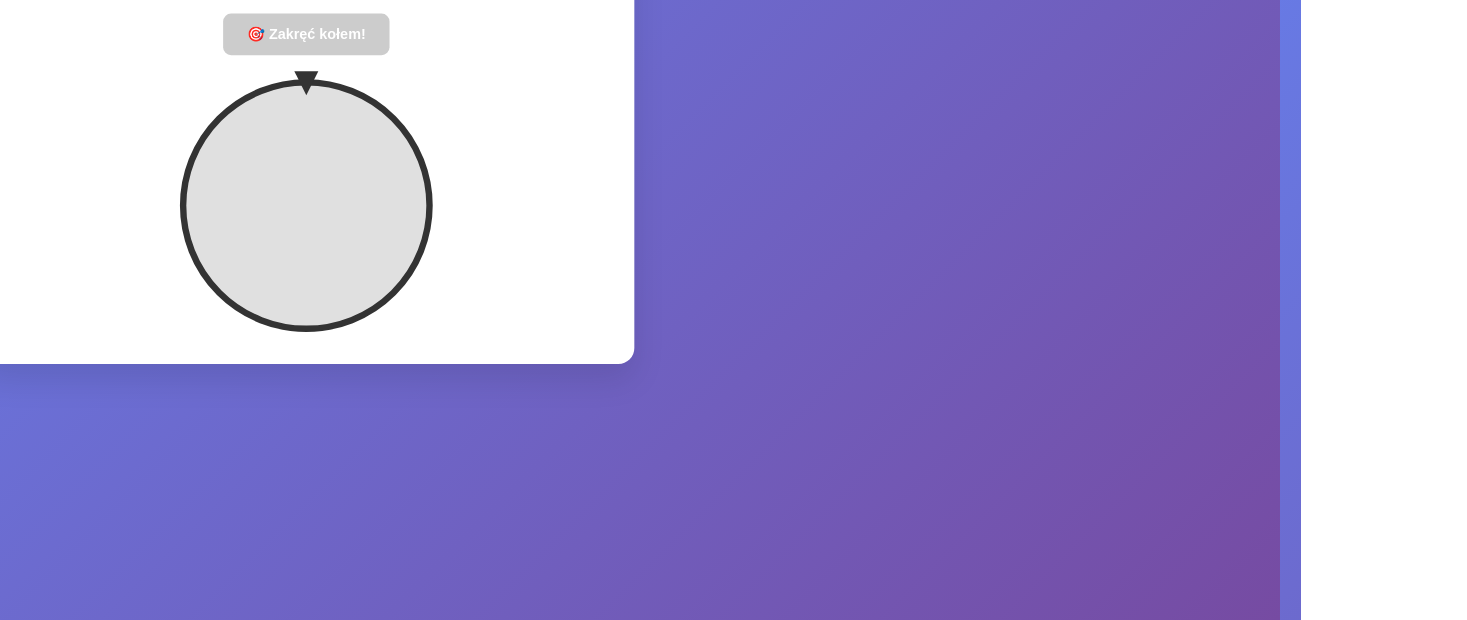
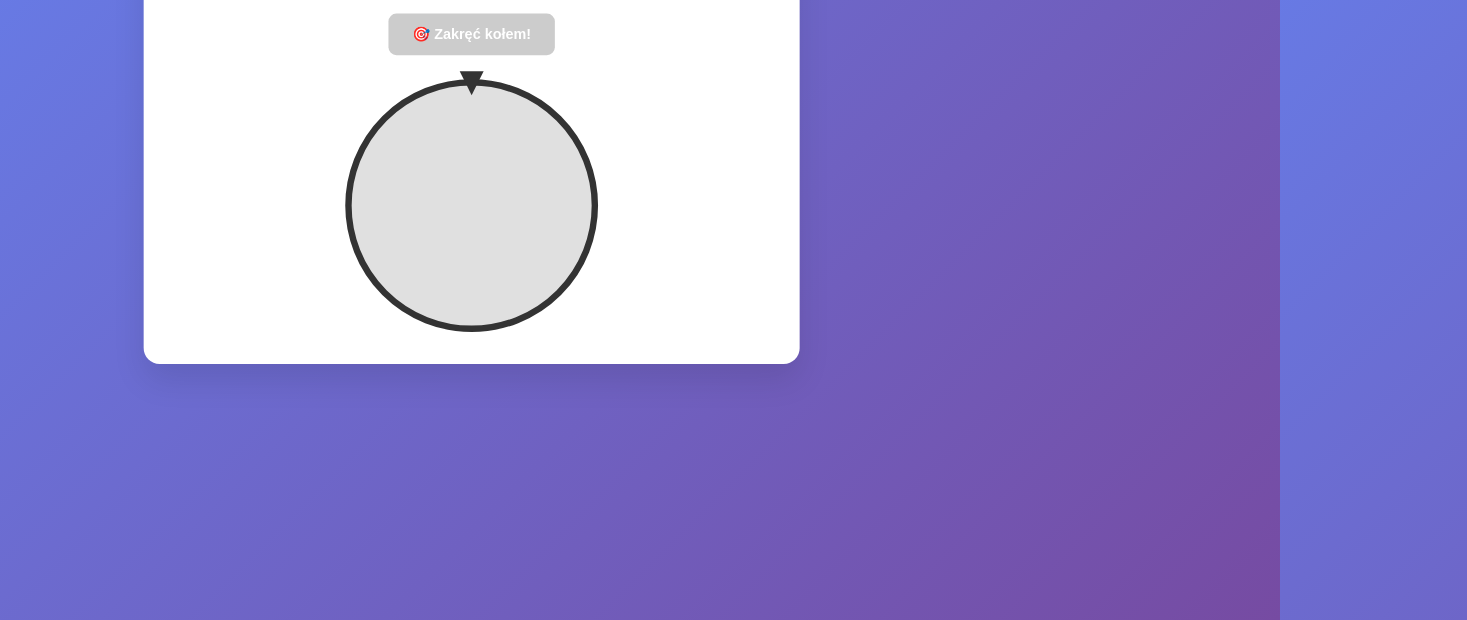
Before and after one commit to BastaBasta/wheel, a plain HTML site: page index.html in a window 1280 px wide. Shown: the part 180-800 px from the top of the page, 1467 px wide, since content can reach past the window. Drawn offline with Linux system fonts and the light colour scheme.

Commit message:
Adjusted position of the main container

```diff
--- a/index.html
+++ b/index.html
@@ -243,7 +243,7 @@
     </style>
 </head>
 <body>
-  <div style="transform: scale(0.8); transform-origin: top center; width: 133.33%; height: 133.33%;">
+  <div style="transform: scale(0.8); transform-origin: top right; width: 133.33%; height: 133.33%;">
     <div class="container">
         <h1>Koło Zadań</h1>
 
```
